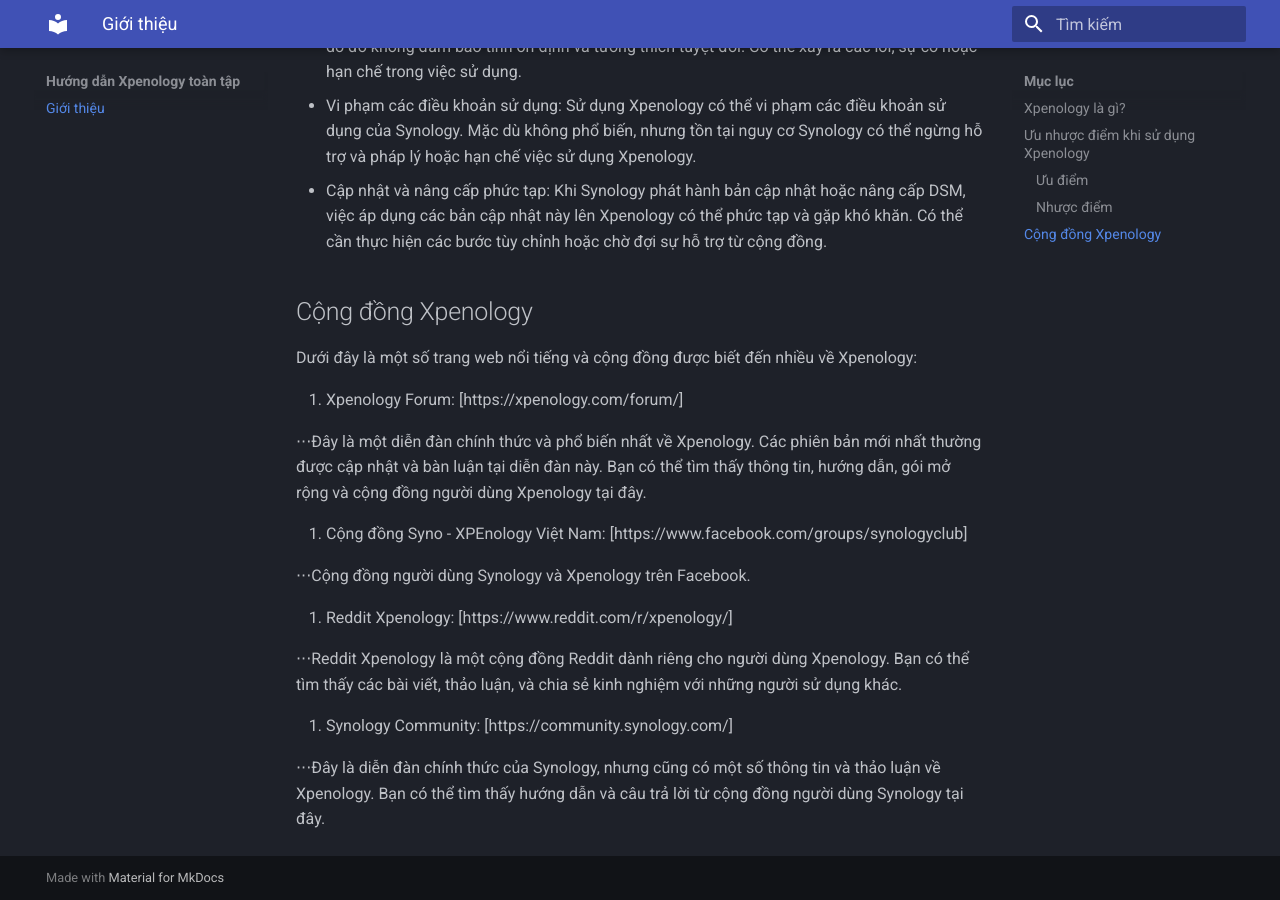
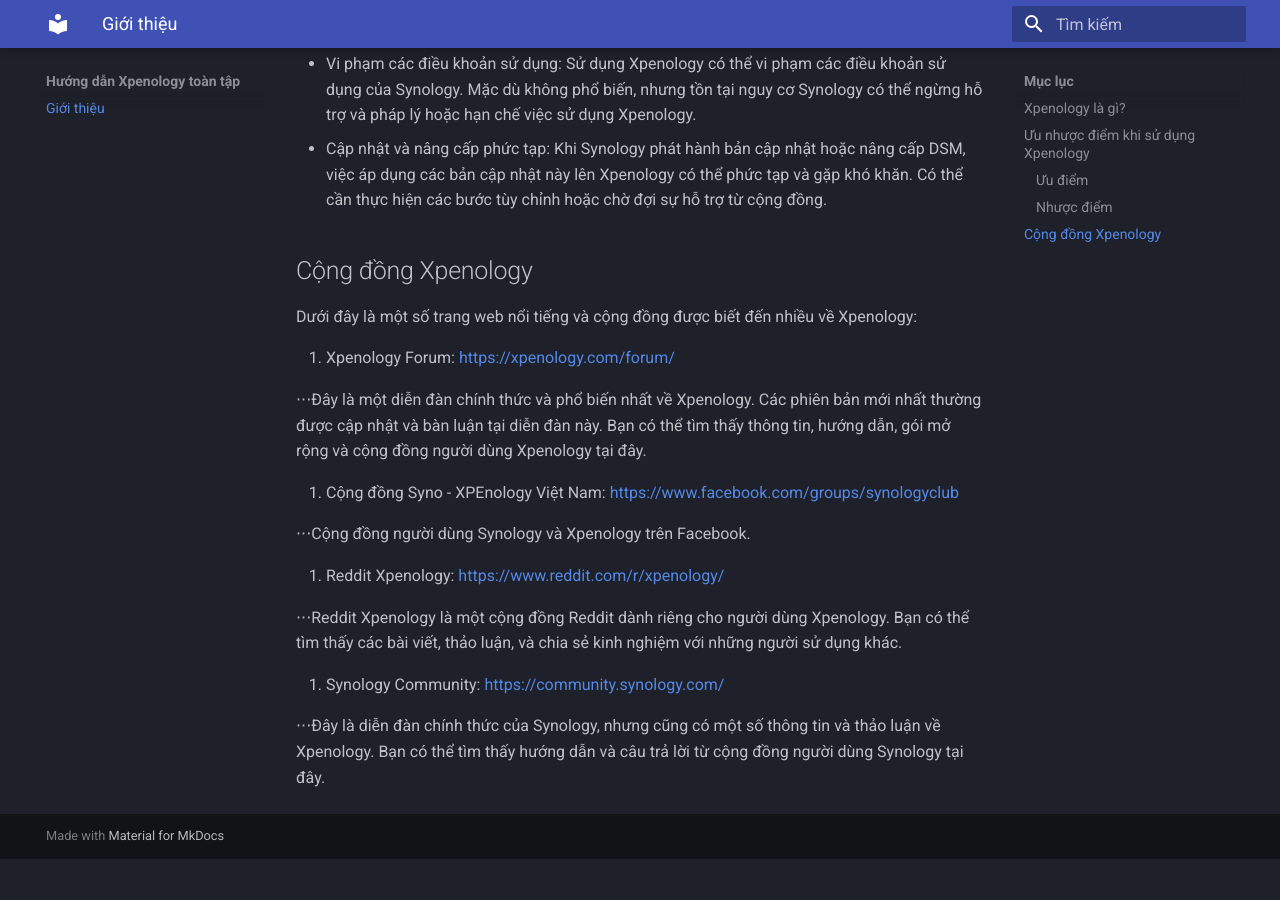
Before and after one commit to luutuananh/xpenology, an MkDocs documentation site: the page built from docs/index.md, in a window 1280 px wide and 900 px high, scrolled down 1247 px. Built offline with MkDocs 1.6.1 and Material for MkDocs 9.7.7, drawn with Linux system fonts in a browser that asks for light colours; after the commit the page ends 2106 px from its top, so only the background shows below that; some of the changed text lies outside the part shown.

```diff
--- a/docs/index.md
+++ b/docs/index.md
@@ -33,18 +31,18 @@ Việc sử dụng Xpenology đem lại sự linh hoạt và tiết kiệm chi p
 
 Dưới đây là một số trang web nổi tiếng và cộng đồng được biết đến nhiều về Xpenology:
 
-1. Xpenology Forum: [https://xpenology.com/forum/]
+1. Xpenology Forum: <https://xpenology.com/forum/>
 
 ⋅⋅⋅Đây là một diễn đàn chính thức và phổ biến nhất về Xpenology. Các phiên bản mới nhất thường được cập nhật và bàn luận tại diễn đàn này. Bạn có thể tìm thấy thông tin, hướng dẫn, gói mở rộng và cộng đồng người dùng Xpenology tại đây.
 
-2. Cộng đồng Syno - XPEnology Việt Nam: [https://www.facebook.com/groups/synologyclub]
+2. Cộng đồng Syno - XPEnology Việt Nam: <https://www.facebook.com/groups/synologyclub>
 
 ⋅⋅⋅Cộng đồng người dùng Synology và Xpenology trên Facebook.
 
-3. Reddit Xpenology: [https://www.reddit.com/r/xpenology/]
+3. Reddit Xpenology: <https://www.reddit.com/r/xpenology/>
 
 ⋅⋅⋅Reddit Xpenology là một cộng đồng Reddit dành riêng cho người dùng Xpenology. Bạn có thể tìm thấy các bài viết, thảo luận, và chia sẻ kinh nghiệm với những người sử dụng khác.
 
-4. Synology Community: [https://community.synology.com/]
+4. Synology Community: <https://community.synology.com/>
 
 ⋅⋅⋅Đây là diễn đàn chính thức của Synology, nhưng cũng có một số thông tin và thảo luận về Xpenology. Bạn có thể tìm thấy hướng dẫn và câu trả lời từ cộng đồng người dùng Synology tại đây.
```
Also changed, not shown: other parts of docs/index.md (+0 -2 lines).
